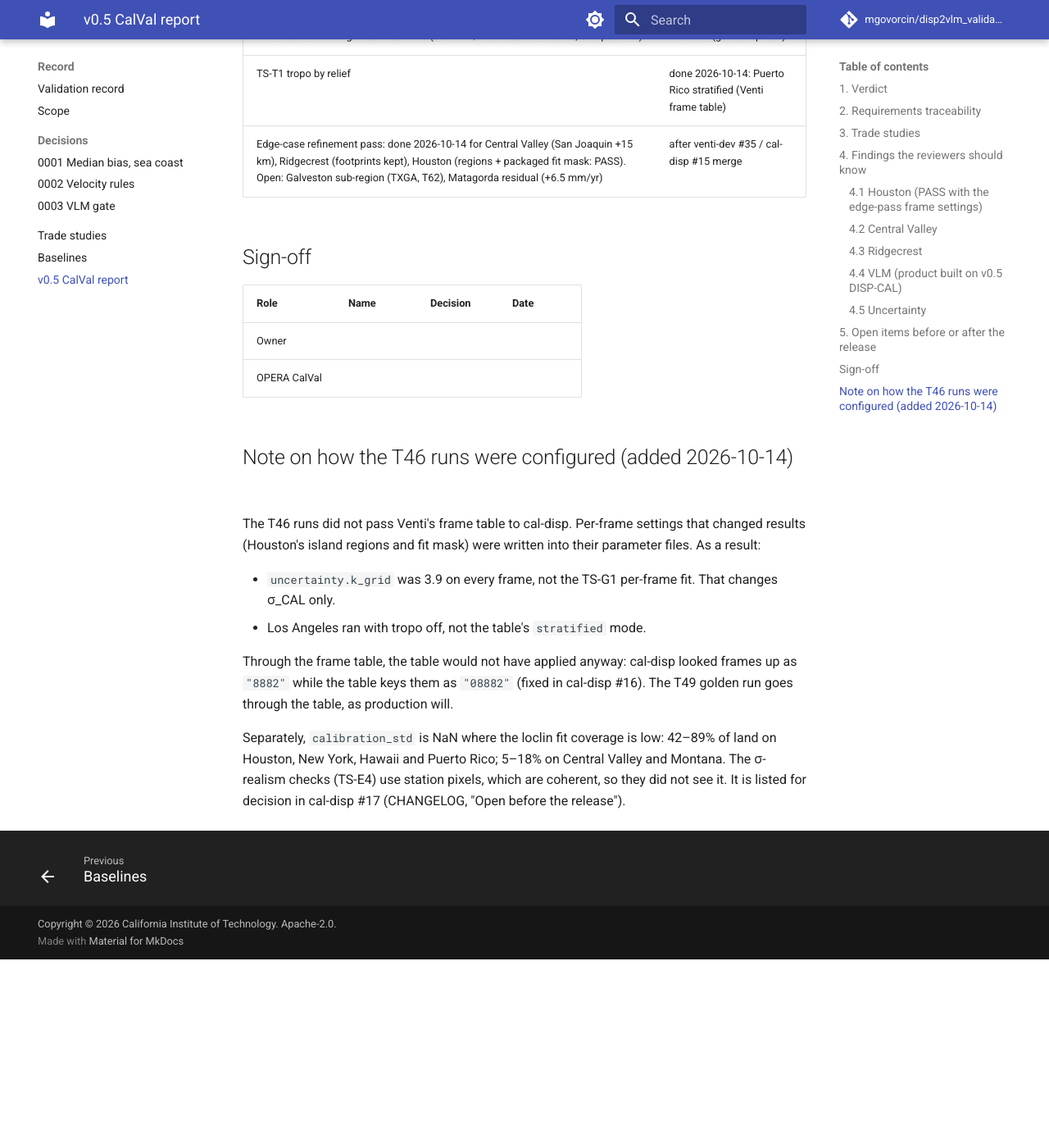
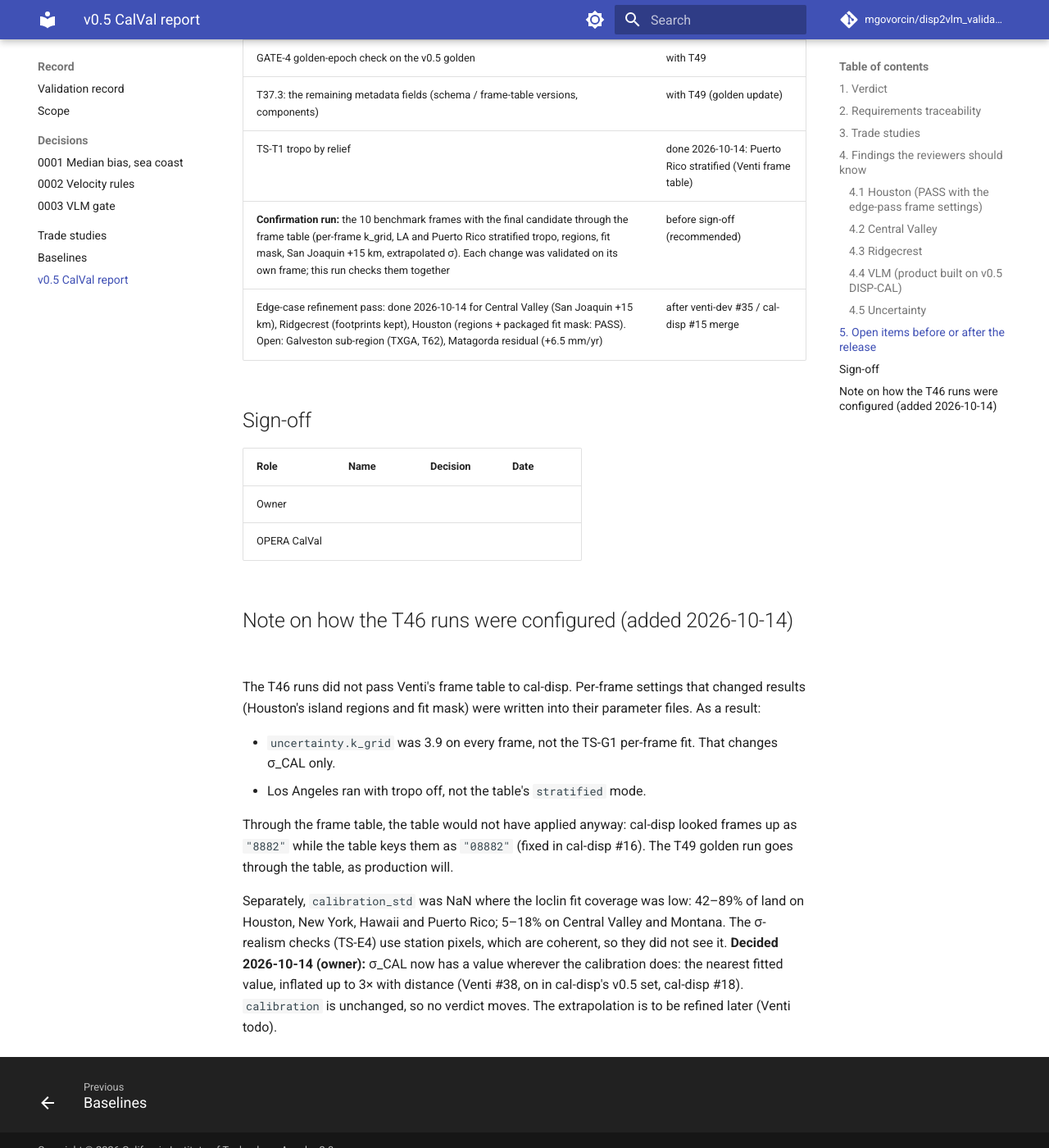
Before and after one commit to mgovorcin/disp2vlm_validation, an MkDocs documentation site: the page built from docs/vnv/v0.5-calval-report.md, in a window 1280 px wide and 1400 px high, scrolled down 8373 px. Shown: the whole window at 82% size. Built offline with MkDocs 1.6.1 and Material for MkDocs 9.7.7, drawn with Linux system fonts in a browser that asks for light colours; comment, search, counter and statistics services are not loaded; before the commit the page ends 9543 px from its top, so only the background shows below that; some of the changed text lies outside the part shown.

Commit message:
docs(vnv): ready for sign-off - TS-T1 on main, candidate SHAs, sigma decision, confirmation run
TS-T1 (#18) merged into the stacked branch after #17, so it never reached
main: cherry-picked here. The report now names the current candidate
(cal-disp e027309, Venti f1da8aa), records the sigma_CAL decision, the 6 GB
budget, and recommends a 10-frame confirmation run through the frame table
before sign-off.

Co-Authored-By: Claude Opus 5.5 <noreply@anthropic.com>

```diff
--- a/docs/vnv/v0.5-calval-report.md
+++ b/docs/vnv/v0.5-calval-report.md
@@ -1,8 +1,11 @@
 # cal-disp v0.5 CalVal report (draft for sign-off)
 
 - **Release:** cal-disp v0.5 (DISP-CAL-S1), Venti plan T50
-- **Status:** draft, 2026-10-12, for review with Talib / OPERA CalVal
-- **Candidate:** cal-disp `gamma-release` dc2d147, Venti `main` f96bb19
+- **Status:** draft, updated 2026-10-14, for review with Talib / OPERA CalVal
+- **Candidate:** cal-disp `gamma-release` e027309, Venti `main` f1da8aa
+  (frame table 0.6-draft, area DB 1.1-draft). The verdict table below comes
+  from the T46 runs (Venti f96bb19 and the edge-pass runs, without the frame
+  table); see 'Confirmation run' in section 5.
 - **Baseline:** cal-disp gamma 0.3 (Venti 600 km plane, tropo off,
   unwrap off)
 - **Validator:** disp2vlm_validation `main` d39956d. It uses only
@@ -60,7 +63,7 @@ footprints (Venti DB `1.0-draft`). Per-frame numbers are in
 | R-E1 σ_CAL, k per frame | k = 3.9 (TS-G1); opt-in σ₀ | ✓ |
 | R-E2 DISP noise documented | "add 10 mm per point and pair", checked by TS-E4: coverage 91–99% on 9/10 frames (Puerto Rico about 16 mm) | ✓ |
 | R-E4 σ realism (reported) | TS-E4: with σ_CAL + 10 mm + σ_GNSS, robust std(z) 0.62–1.02 and coverage 91–99% on 9/10 frames (Puerto Rico 1.64 / 74%); σ_CAL alone covers about 5% (surface-only by design). VLM: 85% on LA after `sigma_rate` | ✓ (9/10) |
-| R-O3 small instance (≤ 4.5 GB) | v0.5 peak 4.0–4.1 GB (T47) | ✓ (EC2 run open) |
+| R-O3 small instance (budget 6 GB since 2026-10-14) | v0.5 golden pair through the frame table (remove-restore, fit mask, extrapolated σ): 5.75 GB; 4.0–4.1 GB without them (T47) | ✓ (EC2 run open) |
 | R-O4 / R-O5 deterministic, golden in image | at T49 | open |
 
 ## 3. Trade studies
@@ -224,6 +227,7 @@ The current footprints stay. The ~10% leakage is accepted and documented.
 | GATE-4 golden-epoch check on the v0.5 golden | with T49 |
 | T37.3: the remaining metadata fields (schema / frame-table versions, components) | with T49 (golden update) |
 | TS-T1 tropo by relief | done 2026-10-14: Puerto Rico stratified (Venti frame table) |
+| **Confirmation run:** the 10 benchmark frames with the final candidate through the frame table (per-frame k_grid, LA and Puerto Rico stratified tropo, regions, fit mask, San Joaquin +15 km, extrapolated σ). Each change was validated on its own frame; this run checks them together | before sign-off (recommended) |
 | Edge-case refinement pass: done 2026-10-14 for Central Valley (San Joaquin +15 km), Ridgecrest (footprints kept), Houston (regions + packaged fit mask: PASS). Open: Galveston sub-region (TXGA, T62), Matagorda residual (+6.5 mm/yr) | after venti-dev #35 / cal-disp #15 merge |
 
 ## Sign-off
@@ -247,8 +251,11 @@ Through the frame table, the table would not have applied anyway: cal-disp
 looked frames up as `"8882"` while the table keys them as `"08882"` (fixed in
 cal-disp #16). The T49 golden run goes through the table, as production will.
 
-Separately, `calibration_std` is NaN where the loclin fit coverage is low:
+Separately, `calibration_std` was NaN where the loclin fit coverage was low:
 42–89% of land on Houston, New York, Hawaii and Puerto Rico; 5–18% on Central
 Valley and Montana. The σ-realism checks (TS-E4) use station pixels, which are
-coherent, so they did not see it. It is listed for decision in cal-disp #17
-(CHANGELOG, "Open before the release").
+coherent, so they did not see it. **Decided 2026-10-14 (owner):** σ_CAL now
+has a value wherever the calibration does: the nearest fitted value, inflated
+up to 3× with distance (Venti #38, on in cal-disp's v0.5 set, cal-disp #18).
+`calibration` is unchanged, so no verdict moves. The extrapolation is to be
+refined later (Venti todo).
```
